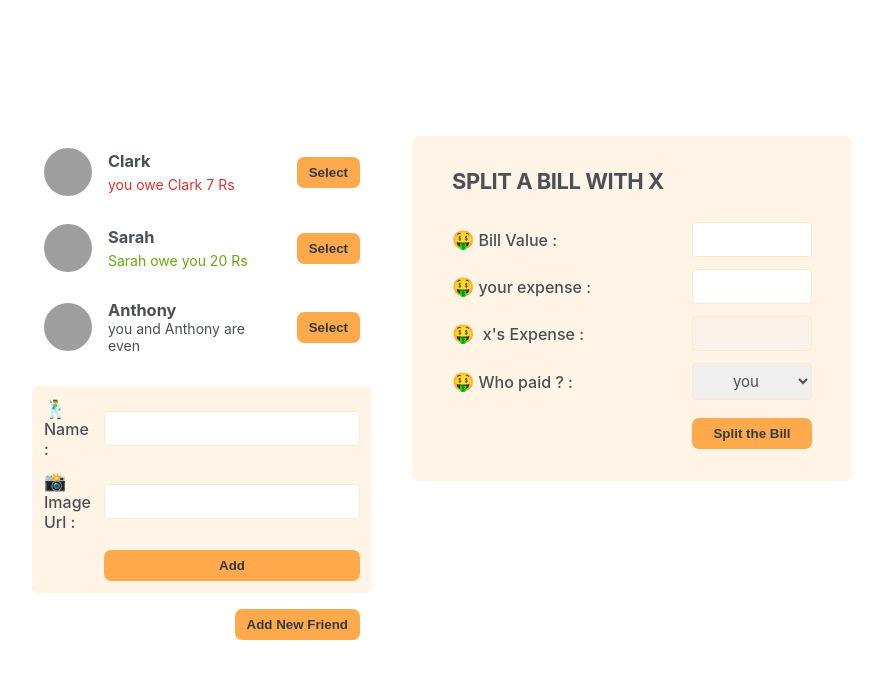
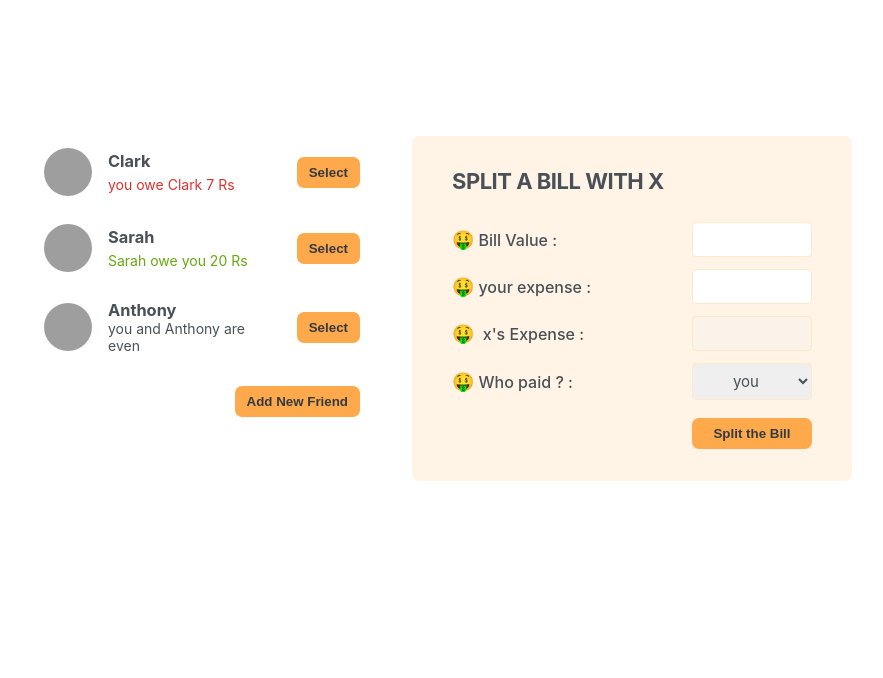
Before and after one commit to Harikrishnan-Ashok/eat-and-split, a React (Create React App) app: page / in a window 1280 px wide. Shown: the top 678 px of the page, without its empty margins (198-1081 px from the left). Built offline with nearby package versions, Linux system fonts and the light colour scheme; grey boxes are pictures that could not be loaded.

Commit message:
add friedns button added

```diff
--- a/src/App.js
+++ b/src/App.js
@@ -1,3 +1,5 @@
+import { useState } from "react";
+
 const initialFriends = [
   {
     id: 118836,
@@ -20,12 +22,15 @@ const initialFriends = [
 ];
 
 export default function App() {
+  const [showAddFriend, setAddFriend] = useState(false);
   return (
     <div className="app">
       <div className="sidebar">
         <FriendList></FriendList>
-        <FormAddFriend></FormAddFriend>
-        <Button> Add New Friend</Button>
+        {showAddFriend && <FormAddFriend></FormAddFriend>}
+        <Button onClick={() => setAddFriend(!showAddFriend)}>
+          {showAddFriend ? "Done" : "Add New Friend"}
+        </Button>
       </div>
       <FormSplitBill></FormSplitBill>
     </div>
@@ -67,10 +72,12 @@ function Friend({ friend }) {
     </li>
   );
 }
-function Button({ children }) {
+function Button({ children, onClick }) {
   return (
     <>
-      <button className="button">{children}</button>
+      <button className="button" onClick={onClick}>
+        {children}
+      </button>
     </>
   );
 }
```
